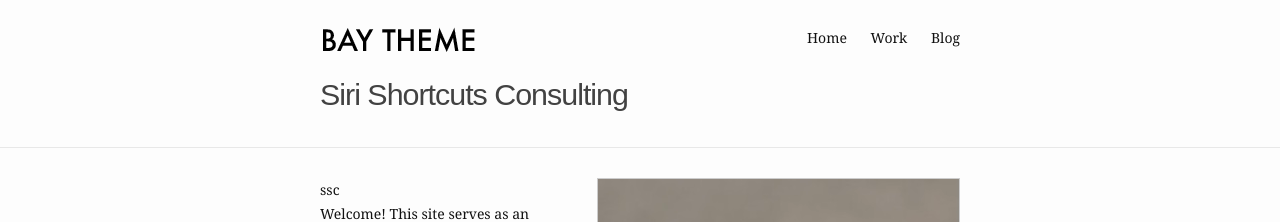
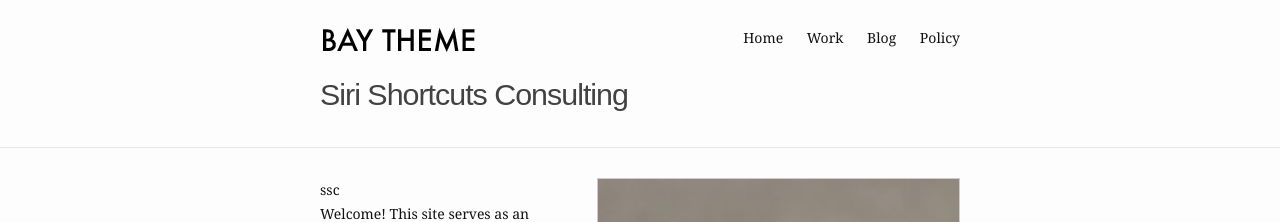
Before and after one commit to Rob-McCormack/ssc, a Jekyll site: the page built from docs/index.md, in a window 1280 px wide. Shown: the top 222 px of the page. Built offline with Jekyll 4.4.1, drawn with Linux system fonts in a browser that asks for light colours.

Commit message:
added policy page

```diff
--- a/docs/_config.yml
+++ b/docs/_config.yml
@@ -15,6 +15,7 @@ header:
       slug: /
     - name: Work
     - name: Blog
+    - name: Policy
 
 footer:
   show_powered_by: true
```
